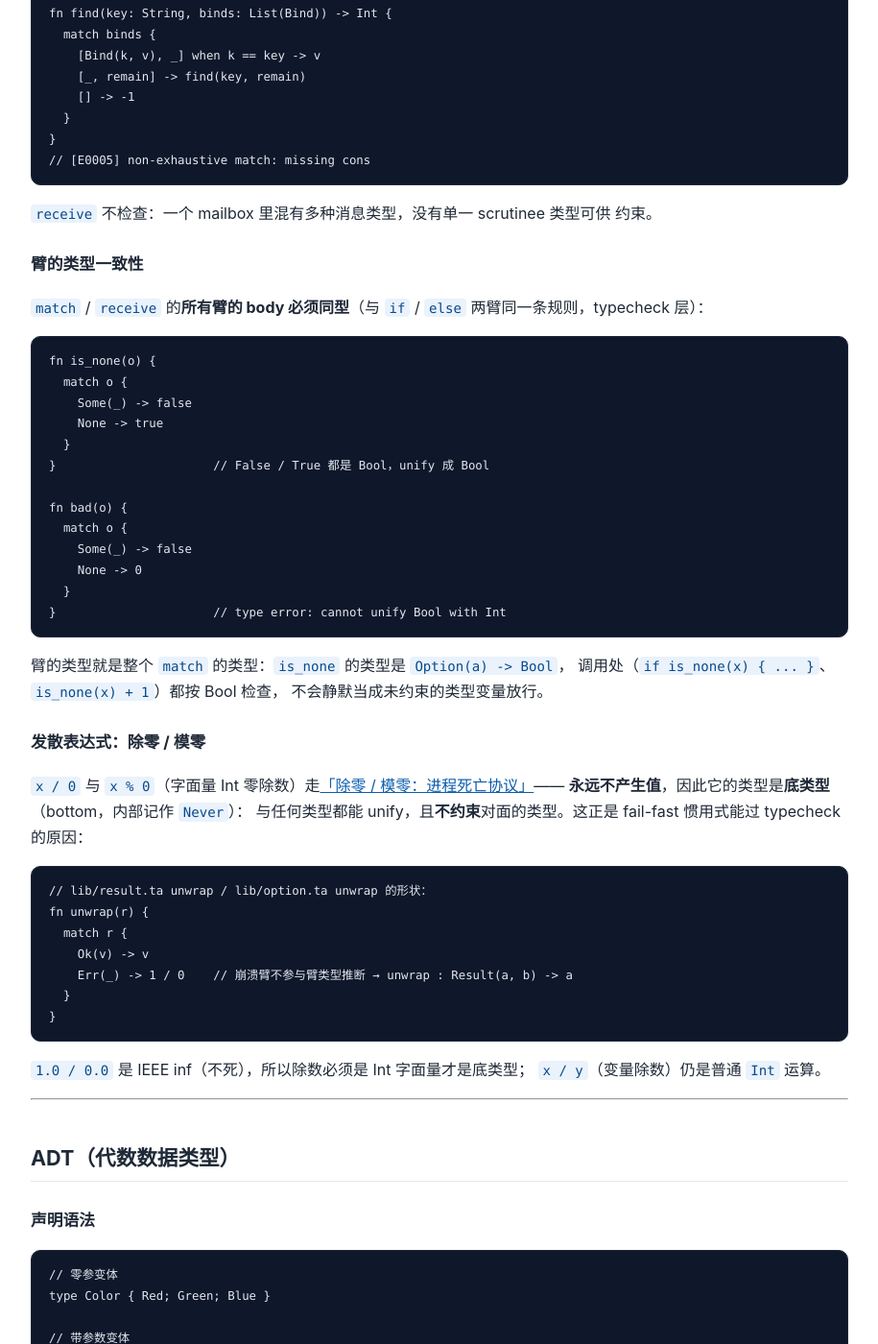
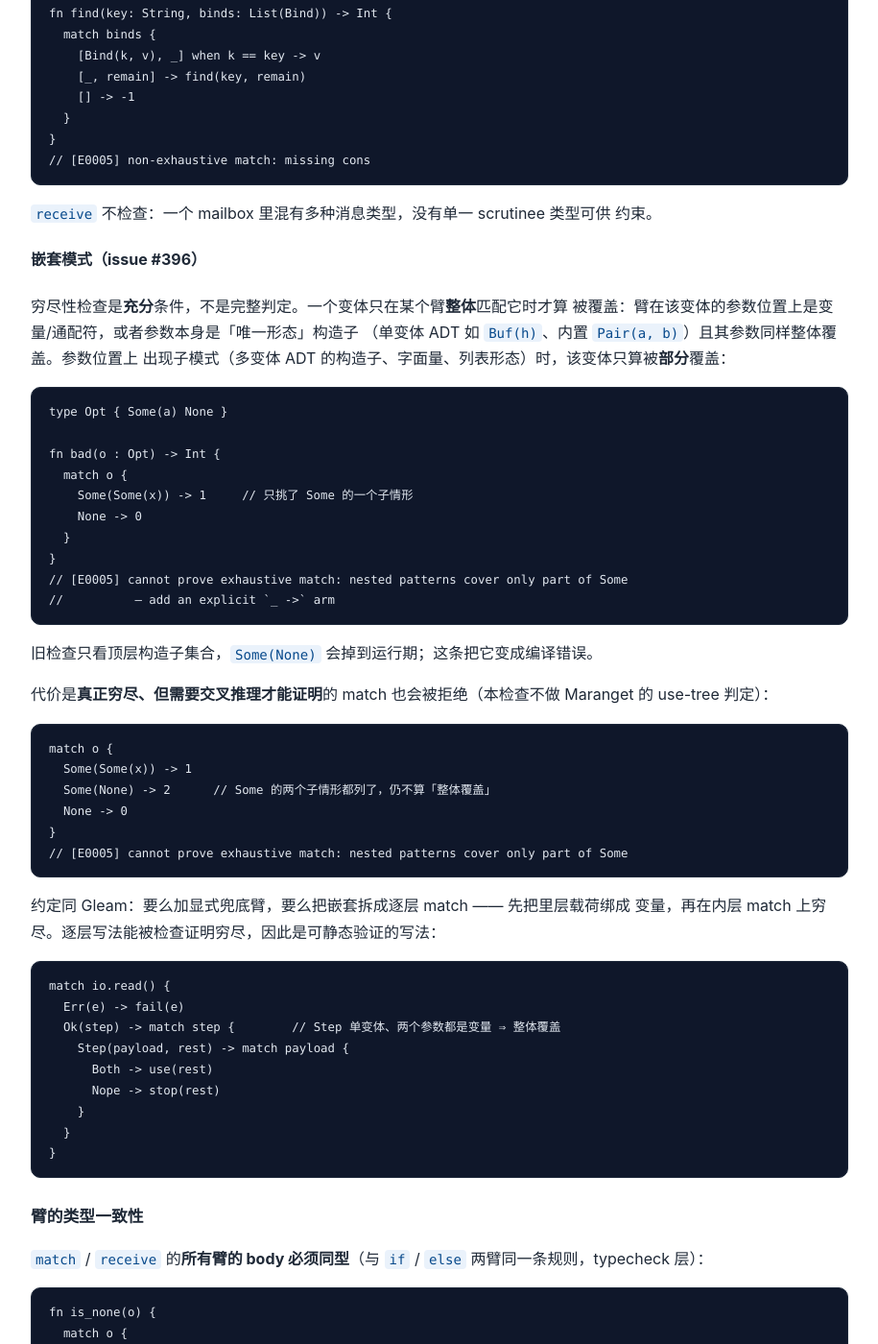
Before and after one commit to tiancaiamao/tinyactor, a Jekyll site: the page built from docs/ta-language-spec.md, in a window 1280 px wide and 1400 px high, scrolled down 11056 px. Shown: the whole window at 96% size, without its empty margins (182-1097 px from the left). Built offline with Jekyll 4.4.1, drawn with Linux system fonts in a browser that asks for light colours; our own code applies the rules of GitHub Pages for plain Markdown files.

Commit message:
typecheck: 穷尽性检查看嵌套模式（#396） (#405)
* typecheck: 穷尽性检查看嵌套模式（#396）

旧检查只比对顶层构造子集合：`Some(Some(x)) / None` 的顶层集合是
`{Some, None}`，看起来齐了，于是 `Some(None)` 这个值无臂可接，运行期
静默落空。现在一个变体只在某个臂**整体**匹配它时才算被覆盖 —— 参数位
上是变量/通配符，或参数本身是「唯一形态」构造子（单变体 ADT、内置
`Pair`）且其参数同样整体覆盖；参数位上是子模式（多变体构造子、字面量、
列表形态）则只算部分覆盖，报新错误 kind：

    [E0005] ... cannot prove exhaustive match: nested patterns cover only
            part of Some — add an explicit `_ ->` arm

这是**充分**条件而非完整判定（不做 Maranget 的 use-tree）：真正穷尽但
需要交叉推理的 match（`Some(Some(y)) / Some(None) / None`）也会被要求
加兜底臂 —— 与 Gleam 的 `_ ->` 约定一致，逐层拆 match 的写法可被证明。
docs/ta-language-spec.md 记下这条边界。

lib/http.ta 的四处、test/basic/tcp-lib.ta、tls-lib.ta 与
test/actor/multithread-tls.ta 里的 `Ok(Step(None, _))` / `Bound(0, _, _)`
一类臂改成逐层 match（先把载荷绑成变量再穷尽），比原来的并排子模式更
好读，也保住可静态验证的穷尽性。

测试：exhaustiveness-nested-errors.ta（负例）、
exhaustiveness-nested-clean.ta（正例：Ok/Err 变量载荷、单变体 Buf(h)、
Some(Pair(a, k))、逐层写法）。bootstrap 两遍 fixed point 一致，
make test 全绿。

* kernfuzz: 冻结快照跟随 #396 的测试改动

basic-tcp-lib / basic-tls-lib 改了臂形状，exhaustiveness-nested-clean
是新增语料 —— 跑 make kernfuzz-snapshot-check 重生成后入库，
coverage-c 的冻结快照门才绿。

* typecheck: builtin Pair 短路不再吞掉同名用户变体（review 反馈）

审查发现 ctor_is_only_shape 无条件把 'Pair 当单形态，于是用户声明
`type S { Pair(a); Other }` 时，嵌套模式 Box(Pair(y)) 会被判成整体覆盖，
真到运行期落到下一条臂就是静默 fallthrough —— 正是 #396 要堵的那个洞的
另一个入口。改成只有 env 里没有同名构造子时才信任内建 Pair 的短路。

负例 test/compiler/exhaustiveness-pair-shadow-errors.ta 锁住这个路径。

````diff
--- a/docs/ta-language-spec.md
+++ b/docs/ta-language-spec.md
@@ -450,6 +450,56 @@ fn find(key: String, binds: List(Bind)) -> Int {
 
 `receive` 不检查：一个 mailbox 里混有多种消息类型，没有单一 scrutinee 类型可供
 约束。
+
+#### 嵌套模式（issue #396）
+
+穷尽性检查是**充分**条件，不是完整判定。一个变体只在某个臂**整体**匹配它时才算
+被覆盖：臂在该变体的参数位置上是变量/通配符，或者参数本身是「唯一形态」构造子
+（单变体 ADT 如 `Buf(h)`、内置 `Pair(a, b)`）且其参数同样整体覆盖。参数位置上
+出现子模式（多变体 ADT 的构造子、字面量、列表形态）时，该变体只算被**部分**覆盖：
+
+```ta
+type Opt { Some(a) None }
+
+fn bad(o : Opt) -> Int {
+  match o {
+    Some(Some(x)) -> 1     // 只挑了 Some 的一个子情形
+    None -> 0
+  }
+}
+// [E0005] cannot prove exhaustive match: nested patterns cover only part of Some
+//          — add an explicit `_ ->` arm
+```
+
+旧检查只看顶层构造子集合，`Some(None)` 会掉到运行期；这条把它变成编译错误。
+
+代价是**真正穷尽、但需要交叉推理才能证明**的 match 也会被拒绝（本检查不做
+Maranget 的 use-tree 判定）：
+
+```ta
+match o {
+  Some(Some(x)) -> 1
+  Some(None) -> 2      // Some 的两个子情形都列了，仍不算「整体覆盖」
+  None -> 0
+}
+// [E0005] cannot prove exhaustive match: nested patterns cover only part of Some
+```
+
+约定同 Gleam：要么加显式兜底臂，要么把嵌套拆成逐层 match —— 先把里层载荷绑成
+变量，再在内层 match 上穷尽。逐层写法能被检查证明穷尽，因此是可静态验证的写法：
+
+```ta
+match io.read() {
+  Err(e) -> fail(e)
+  Ok(step) -> match step {        // Step 单变体、两个参数都是变量 ⇒ 整体覆盖
+    Step(payload, rest) -> match payload {
+      Both -> use(rest)
+      Nope -> stop(rest)
+    }
+  }
+}
+```
+
 
 ### 臂的类型一致性
 
````
Also changed, not shown: 13 other files.
